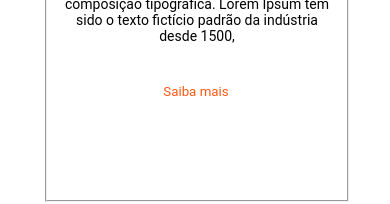
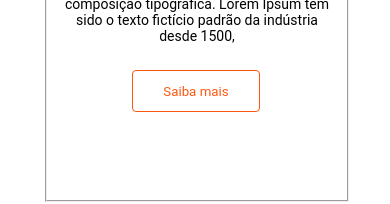
Before and after one commit to jeffersoncardosodev/landing-page-site-divina, a plain HTML site: page index.html in a window 390 px wide. In both pictures the pointer is over the button 196 px from the left and 1039 px from the top of the page. Shown: the part 948-1152 px from the top of the page. Drawn offline with Linux system fonts and the light colour scheme.

Commit message:
ajuste no hover do botao no card

```diff
--- a/style.css
+++ b/style.css
@@ -216,6 +216,17 @@ footer{
         gap: 18px;
     }
 
+    .btn-card{
+        background-color: var(--laranja);
+        color: var(--branco);
+    }
+
+    .btn-card:hover{
+        background-color: var(--branco);
+        color: var(--laranja);
+        border: 1px solid #fc5812;
+    }
+
     fieldset{
         width: 300px;
     }
```
